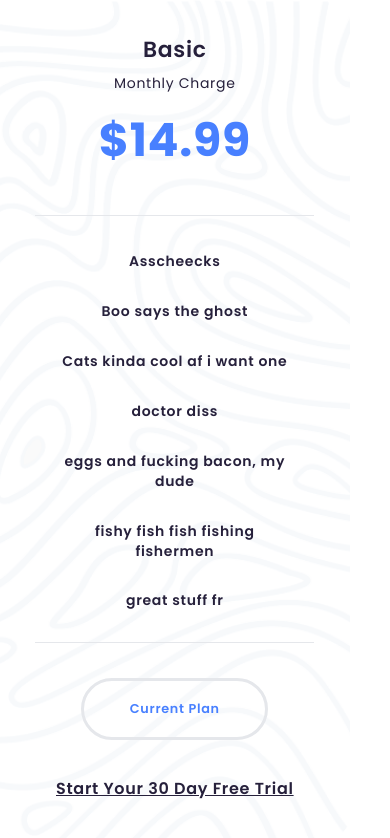
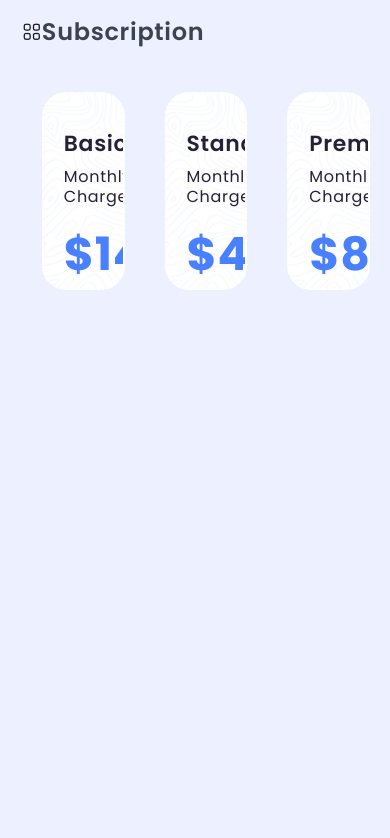
Before and after one commit to Kamba56/Migasuto2, a React (Vite) app: page / in a window 390 px wide. Shown: the top 838 px of the page. Built offline with nearby package versions, Linux system fonts and the light colour scheme.

Commit message:
testing responsiveness

```diff
--- a/src/Pages/subscription/assets/dummyData.tsx
+++ b/src/Pages/subscription/assets/dummyData.tsx
@@ -1,9 +1,16 @@
+export interface plantype {
+  name: string;
+  price: string;
+  features: string[];
+  isCurrent: boolean;
+}
+
 export const subPlans = [
   {
     name: "Basic",
     price: "$14.99",
     features: ["Free Setup", "Bandwidth Limit 10 GB", "20 User Connection"],
-    isCurrent: false,
+    isCurrent: true,
   },
   {
     name: "Standard",
--- a/src/Pages/subscription/components/Button.tsx
+++ b/src/Pages/subscription/components/Button.tsx
@@ -1,10 +1,19 @@
 interface buttonprop {
   isactive: boolean;
+  isPremium: boolean;
 }
 
-export default function Button(/*{isactive}:buttonprop*/) {
+export default function Button({ isactive, isPremium }: buttonprop) {
   return (
-    <button className="mb-[3em] w-[60.4%] aspect-[3/1] rounded-[2.7em] 3xl border-[0.25em] text-[0.8rem] text-[#4880FF] font-semibold hover:border-[#336DBA] transition ease-in duration-250">
+    <button
+      className={`mb-[3em] w-[60.4%] aspect-[3/1] rounded-[2.7em] 3xl border-[0.25em] text-[0.8rem] text-[#4880FF] font-semibold ${
+        !isactive
+          ? "hover:border-[#336DBA] transition ease-in duration-250"
+          : isPremium
+          ? "bg-[#4880FF] hover:border-[#5A8BFF] transition ease-in duration-250"
+          : ""
+      } `}
+    >
       Current Plan
     </button>
   );
--- a/src/Pages/subscription/components/Plan.tsx
+++ b/src/Pages/subscription/components/Plan.tsx
@@ -1,48 +1,60 @@
-import React from "react";
 import { Link } from "react-router";
-import Button from "./Button";
 import pattern from "../assets/bgfrfr.png";
 interface PlanProps {
   title: string;
   price: string;
-  features: string[];
-  upgrade: React.FC;
+  planFeatures: string[];
+  isCurrent: boolean;
+  allFeatures: string[];
 }
 
-export default function Plan(/*{ title, price, features, upgrade }: PlanProps*/) {
-  const title = "Basic";
-  const price = "$14.99";
-  const features = [
-    "Asscheecks",
-    "Boo says the ghost",
-    "Cats kinda cool af i want one",
-    "doctor diss",
-    "eggs and fucking bacon, my dude",
-    "fishy fish fish fishing fishermen",
-    "great stuff fr",
-  ];
+export default function Plan({
+  title,
+  price,
+  planFeatures,
+  isCurrent,
+  allFeatures,
+}: PlanProps) {
   return (
     <div
-      className="flex flex-col bg-cover bg-center items-center border-[0rem] border-[#979797ff] max-w-[21.85rem] aspect-[5/12] rounded-3xl px-[1.25rem] overflow-hidden hover:border-[#336DBA] hover:border-[0.16em]"
+      className="flex flex-col mx-[1.25rem] bg-cover bg-center pb-[3.43rem] items-center border-[0.16em] border-transparent h-[100%] aspect-[5/12] rounded-3xl px-[1.25rem] overflow-hidden hover:border-[#336DBA] hover:border-[0.16em] transition ease-in duration-250"
       style={{ backgroundImage: `url(${pattern})` }}
     >
-      <div className="h-[215px] w-full box-border py-[2.5rem] text-center">
+      <div className="h-[215px] w-full py-[2.5rem] text-center">
         <h3 className="text-[1.37rem] font-semibold mb-[0.6em]">{title}</h3>
-        <p className="text-[1em]  mb-[0.6em]">Monthly Charge</p>
+        <p className="text-[16px]  mb-[0.6em]">Monthly Charge</p>
         <h1 className="text-[2.87rem] mt-[0.8em] font-bold text-[#4880ff]">
           {price}
         </h1>
       </div>
-      <div className="text-top pt-[2.5em] px-[1.37em] h-[26.75rem] w-[90%] box-border border-y-[0.12em]">
-        {features.map((feature: string) => (
-          <p className="mb-[1.87rem] text-center text-[1em] font-semibold">
-            {feature}
-          </p>
-        ))}
+      <div className="text-top pt-[2.5em] px-[1.37em] h-[26.75rem] w-[90%] border-y-[0.12em]">
+        {allFeatures.map((feature: string, index: number) => {
+          const isIncluded = planFeatures.includes(feature);
+          return (
+            <p
+              key={index}
+              className={`mb-[1.87rem] text-center text-[1em] font-semibold
+                ${isIncluded ? "text-black" : "text-black text-opacity-40"}
+              `}
+            >
+              {feature}
+            </p>
+          );
+        })}
       </div>
       <div className="pt-[2.5em] flex flex-col w-full mx-[-1.25rem] items-center">
-        <Button />
-        <Link to={""} className="underline text-[1rem] font-semibold">
+        <button
+          className={`mb-[3em] w-[60.4%] aspect-[3/1] rounded-[2.7em] 3xl border-[0.25em] text-[0.8rem] text-[#4880FF] font-semibold ${
+            title.toLowerCase() === "premium"
+              ? "bg-[#4880FF] text-white"
+              : !isCurrent
+              ? "hover:border-[#336DBA] transition ease-in duration-250"
+              : ""
+          } `}
+        >
+          {!isCurrent ? "Upgrade" : "Current Plan"}
+        </button>
+        <Link to={""} className="underline text-[1rem] font-semibold ">
           Start Your 30 Day Free Trial
         </Link>
       </div>
--- a/src/Pages/subscription/index.tsx
+++ b/src/Pages/subscription/index.tsx
@@ -1,8 +1,40 @@
 import Plan from "./components/Plan";
+import logo from "./assets/Category.png";
+import Button from "./components/Button";
+import { subPlans, plantype } from "./assets/dummyData";
 export default function SubscriptionPage() {
+  const getAllUniqueFeatures = (plans: plantype[]): string[] => {
+    const uniqueFeatures = new Set<string>();
+    plans.forEach((plan) => {
+      plan.features.forEach((feature) => {
+        uniqueFeatures.add(feature);
+      });
+    });
+    return Array.from(uniqueFeatures);
+  };
+
+  const allFeatures = getAllUniqueFeatures(subPlans);
+  console.log(allFeatures);
   return (
-    <div className="grid ">
-      <Plan />
+    <div className="bg-[#ECF0FF] pt-[1.56em] pl-[1.56em] h-[100vh]">
+      <div className="flex justify-start">
+        <img src={logo} alt="" />
+        <p className="font-semibold text-[1.5rem] text-[#3B4250]">
+          Subscription
+        </p>
+      </div>
+
+      <div className="mt-[3.56em] flex justify-evenly ">
+        {subPlans.map((plan: plantype) => (
+          <Plan
+            title={plan.name}
+            price={plan.price}
+            planFeatures={plan.features}
+            allFeatures={allFeatures}
+            isCurrent={plan.isCurrent}
+          />
+        ))}
+      </div>
     </div>
   );
 }
```
Also changed, not shown: src/Pages/subscription/assets/Category.png (added).
